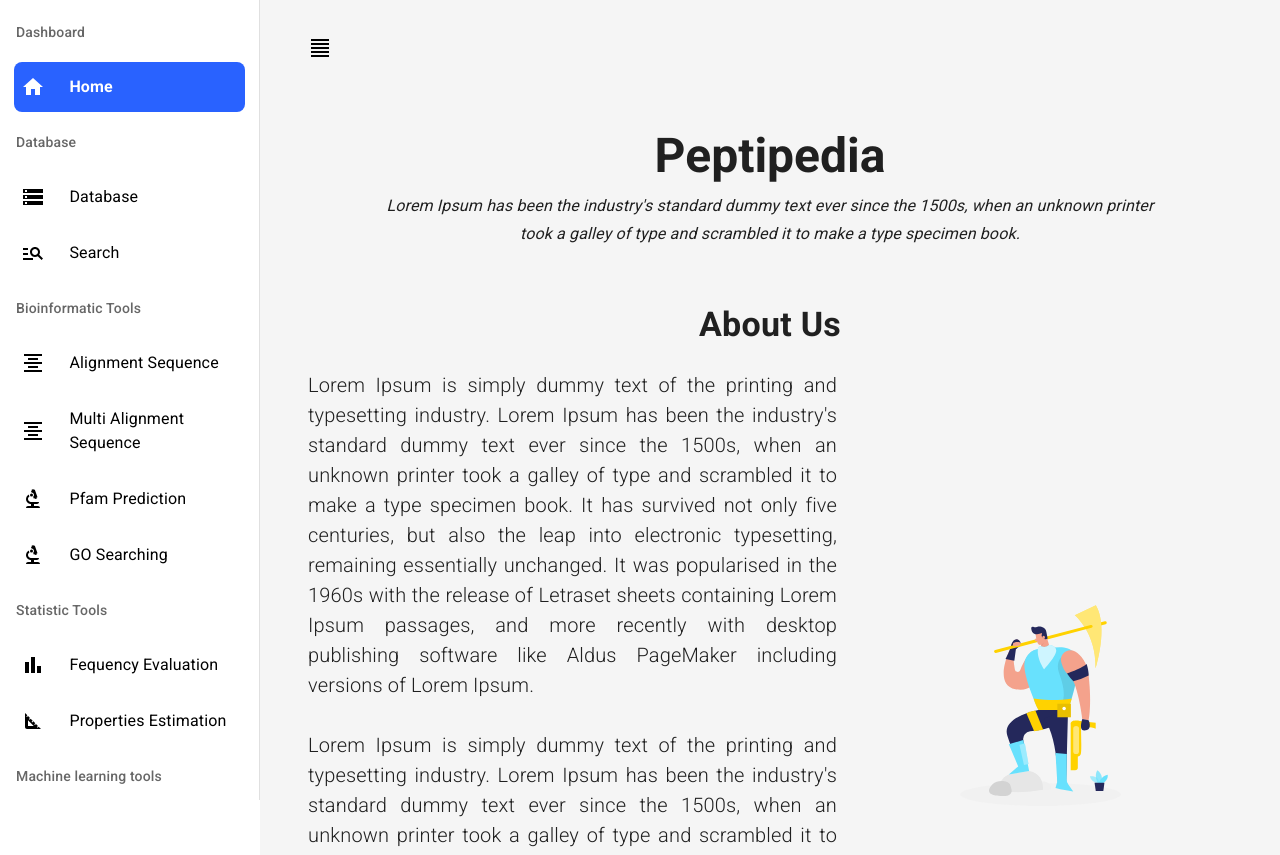
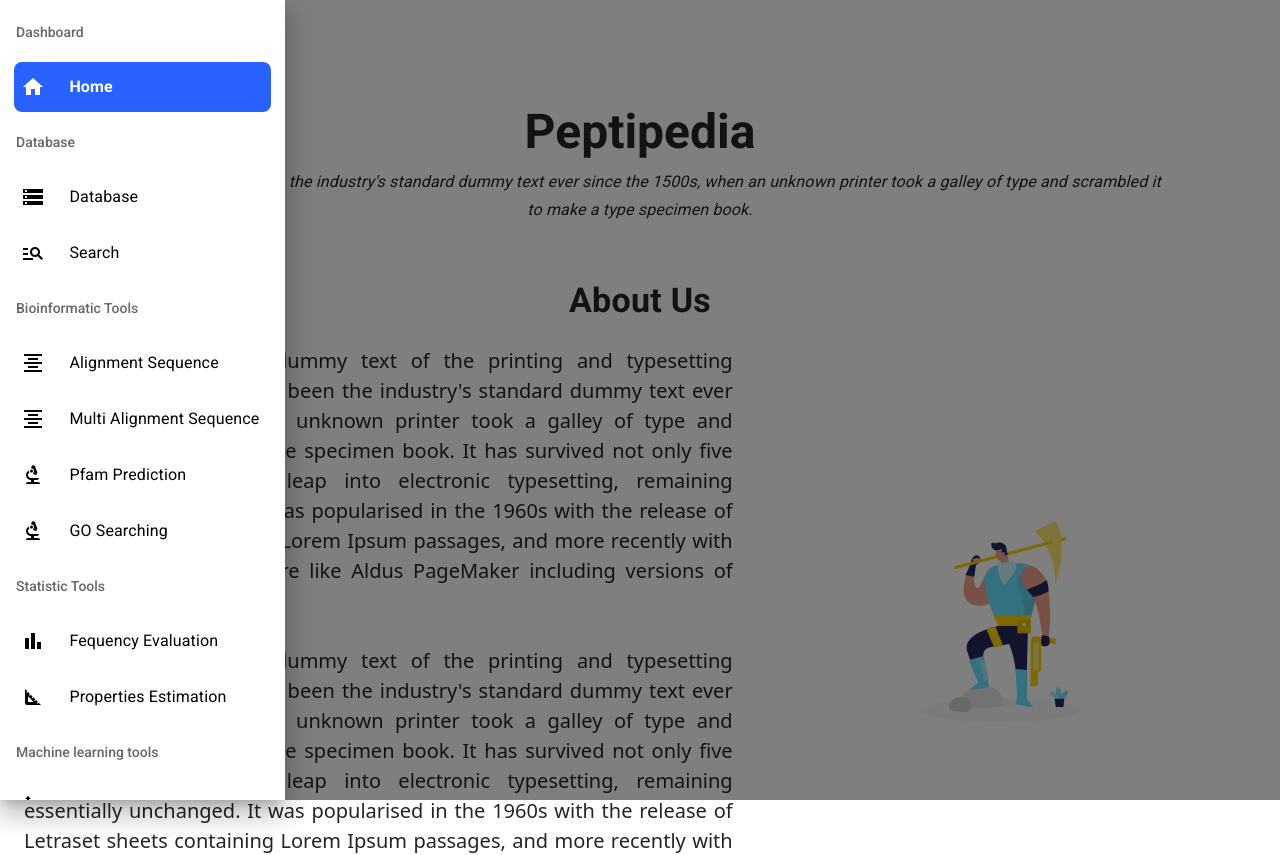
Before and after one commit to ProteinEngineering-PESB2/Peptipedia2.0, a React (Create React App) app in the folder app/: page / in a window 1280 px wide. Shown: the top 855 px of the page. Built offline with nearby package versions, Linux system fonts and the light colour scheme.

Commit message:
menu qlo

```diff
--- a/app/src/pages/Dashboard/index.js
+++ b/app/src/pages/Dashboard/index.js
@@ -7,7 +7,7 @@ import CssBaseline from "@mui/material/CssBaseline";
 import Container from "@mui/material/Container";
 import Drawer from "@mui/material/Drawer";
 import IconButton from "@mui/material/IconButton";
-import FormatAlignJustifyIcon from '@mui/icons-material/FormatAlignJustify';
+import FormatAlignJustifyIcon from "@mui/icons-material/FormatAlignJustify";
 
 // Components
 import ListItems from "../../components/Dashboard/ListItems";
@@ -20,25 +20,8 @@ const Dashboard = () => {
   const [section, setSection] = useState("home");
 
   return (
-    <Box sx={{ display: "flex" }}>
-      <CssBaseline />
-      <Drawer
-        sx={{
-          width: drawerWidth,
-          flexShrink: 0,
-          "& .MuiDrawer-paper": {
-            width: drawerWidth,
-            boxSizing: "border-box",
-          },
-        }}
-        variant="persistent"
-        anchor="left"
-        open={open}
-      >
-        <ListItems setSection={setSection} section={section} />
-      </Drawer>
-      <Main open={open}>
-        <Container maxWidth="false">
+    <>
+      <Container maxWidth="xl">
         <IconButton
           aria-label="open drawer"
           edge="start"
@@ -53,8 +36,51 @@ const Dashboard = () => {
         </IconButton>
         <RenderSection section={section} />
       </Container>
-      </Main>
+      <Drawer open={open} onClose={() => setOpen(false)}>
+        <Box
+          role="presentation"
+          onClick={() => setOpen(false)}
+          onKeyDown={() => setOpen(false)}
+        >
+          <ListItems setSection={setSection} section={section} />
         </Box>
+      </Drawer>
+    </>
+    // <Box sx={{ display: "flex" }}>
+    //   <CssBaseline />
+    //   <Drawer
+    //     sx={{
+    //       width: drawerWidth,
+    //       flexShrink: 0,
+    //       "& .MuiDrawer-paper": {
+    //         width: drawerWidth,
+    //         boxSizing: "border-box",
+    //       },
+    //     }}
+    //     variant="persistent"
+    //     anchor="left"
+    //     open={open}
+    //   >
+    //     <ListItems setSection={setSection} section={section} />
+    //   </Drawer>
+    //   <Main open={open}>
+    //     <Container maxWidth="false">
+    //       <IconButton
+    //         aria-label="open drawer"
+    //         edge="start"
+    //         onClick={() => setOpen(!open)}
+    //         size="large"
+    //         sx={{
+    //           mr: 2,
+    //           color: "#000",
+    //         }}
+    //       >
+    //         <FormatAlignJustifyIcon />
+    //       </IconButton>
+    //       <RenderSection section={section} />
+    //     </Container>
+    //   </Main>
+    // </Box>
   );
 };
 
```
Lines whose indentation alone changed are shown as unchanged.
